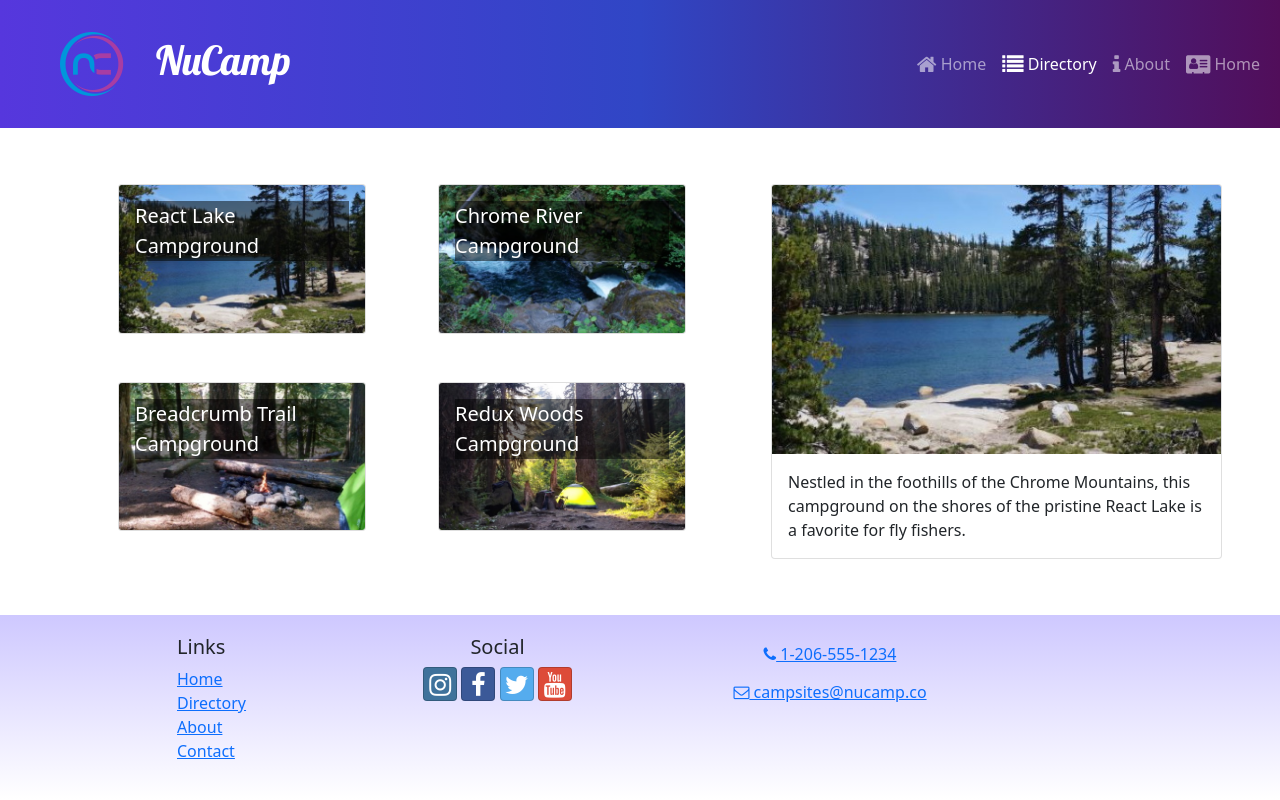
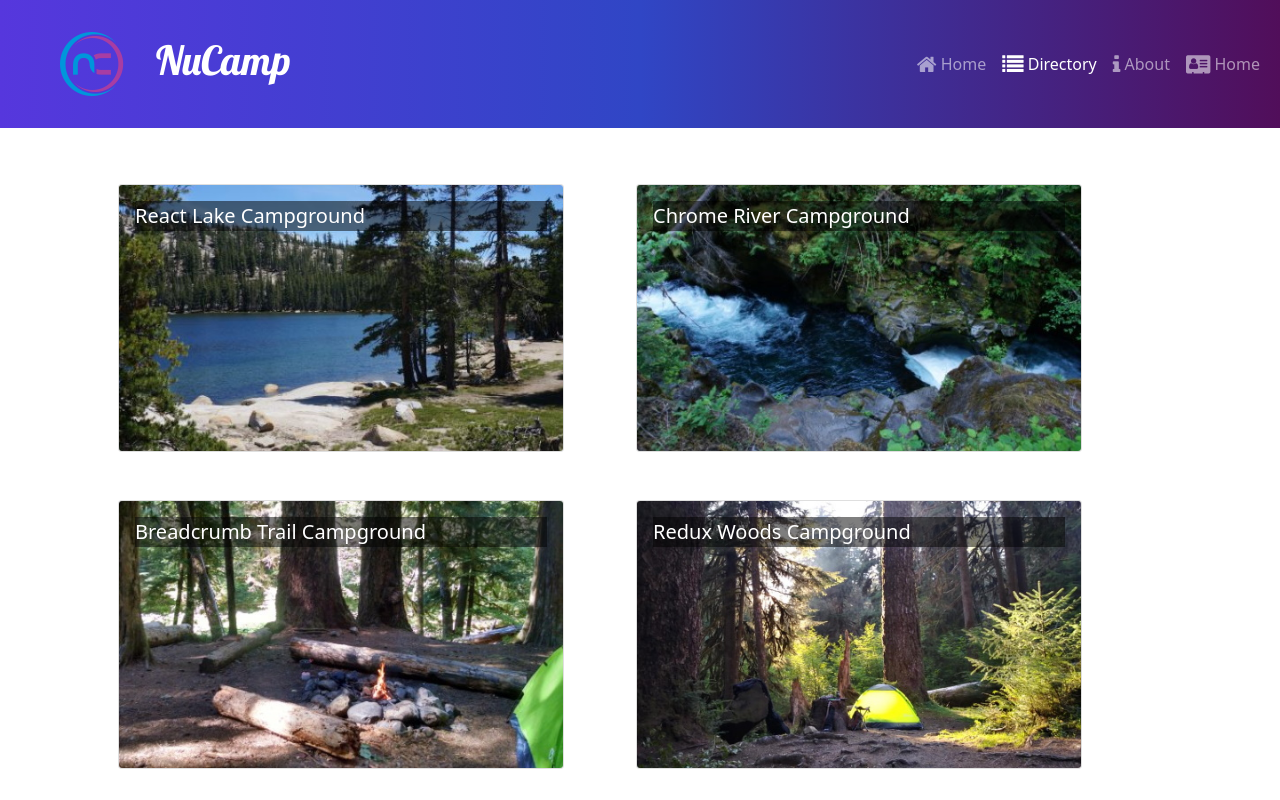
Before and after one commit to mats000111/react-campsite, a React (Create React App) app: page /directory in a window 1280 px wide. Shown: the top 800 px of the page. Built offline with nearby package versions, Linux system fonts and the light colour scheme.

Commit message:
CampsiteDetailPage with useParams

```diff
--- a/src/App.js
+++ b/src/App.js
@@ -5,6 +5,7 @@
 import CampsitesDirectoryPage from './pages/CampsitesDirectoryPage';
 import Header from './components/Header';
 import Footer from './components/Footer';
+import CampsiteDetailPage from "./pages/CampsiteDetailPage";
 
 function App() {
   return (
@@ -14,6 +15,10 @@
         <Route path="/" element={<HomePage />} />
         <Route path="contact" element={<ContactPage />} />
         <Route path="directory" element={<CampsitesDirectoryPage />}/>
+        <Route
+          path="directory/:campsiteId"
+          element={<CampsiteDetailPage />}
+        />
       </Routes>
       <Footer />
     </div>
--- a/src/features/campsites/CampsiteCard.js
+++ b/src/features/campsites/CampsiteCard.js
@@ -1,9 +1,10 @@
-import React from 'react';
 import { Card, CardImg, CardImgOverlay, CardTitle } from 'reactstrap';
+import { Link } from 'react-router-dom';
 
 const  CampsiteCard = ({ campsite }) => {
-    const { image, name } = campsite;
+    const { id, image, name } = campsite;
     return (
+        <Link to={`${id}`}>
             <Card>
                 <CardImg
                     width='100%'
@@ -14,6 +15,7 @@
                     <CardTitle>{name}</CardTitle>
                 </CardImgOverlay>
             </Card>
+        </Link>
     );
 };
 
--- a/src/features/campsites/CampsitesList.js
+++ b/src/features/campsites/CampsitesList.js
@@ -2,7 +2,7 @@
 import CampsiteCard from "./CampsiteCard";
 import { selectAllCampsites } from './campsitesSlice';
 
-const CampsitesList = ({ setCampsiteId }) => {
+const CampsitesList = () => {
     const campsites = selectAllCampsites();
 
     return (
@@ -11,8 +11,7 @@
                 return (<Col
                             md='5'
                             className='m-4'
-                            key={campsite.id}
-                            onClick={() => setCampsiteId(campsite.id)}>
+                            key={campsite.id}>
                             <CampsiteCard campsite={campsite}/>
                         </Col>);
             })}
--- a/src/features/campsites/campsitesSlice.js
+++ b/src/features/campsites/campsitesSlice.js
@@ -9,7 +9,7 @@
 // }
 
 export const selectCampsiteById = (id) => {
-    return CAMPSITES.find((campsite) => campsite.id === id);
+    return CAMPSITES.find((campsite) => campsite.id === parseInt(id));
 };
 
 export const selectFeaturedCampsite = () => {
--- /dev/null
+++ b/src/pages/CampsiteDetailPage.js
@@ -0,0 +1,19 @@
+import { Container, Row } from "reactstrap";
+import { useParams } from "react-router-dom";
+import { selectCampsiteById } from "../features/campsites/campsitesSlice";
+import CampsiteDetail from "../features/campsites/CampsiteDetail";
+
+const CampsiteDetailPage = () => {
+    const { campsiteId } = useParams();
+    const campsite = selectCampsiteById(campsiteId);
+
+    return (
+        <Container>
+            <Row>
+                <CampsiteDetail campsite={campsite} />
+            </Row>
+        </Container>
+    );
+};
+
+export default CampsiteDetailPage;
--- a/src/pages/campsitesDirectoryPage.js
+++ b/src/pages/campsitesDirectoryPage.js
@@ -1,23 +1,10 @@
-import { useState } from "react";
-import { Container, Row, Col } from "reactstrap";
-import CampsiteDetail from "../features/campsites/CampsiteDetail";
+import { Container } from "reactstrap";
 import CampsitesList from "../features/campsites/CampsitesList";
-import { selectCampsiteById } from "../features/campsites/campsitesSlice";
 
 const CampsitesDirectoryPage = () => {
-    const [campsiteId, setCampsiteId] = useState(0);
-    const selectCampsite = selectCampsiteById(campsiteId);
-
     return (
         <Container>
-            <Row>
-                <Col sm="5" md="7">
-                    <CampsitesList setCampsiteId={setCampsiteId}/>
-                </Col>
-                <Col sm="7" md="5">
-                    <CampsiteDetail campsite={selectCampsite}/>
-                </Col>
-            </Row>
+            <CampsitesList/>
         </Container>
     );
 };
```
Lines whose indentation alone changed are shown as unchanged.
